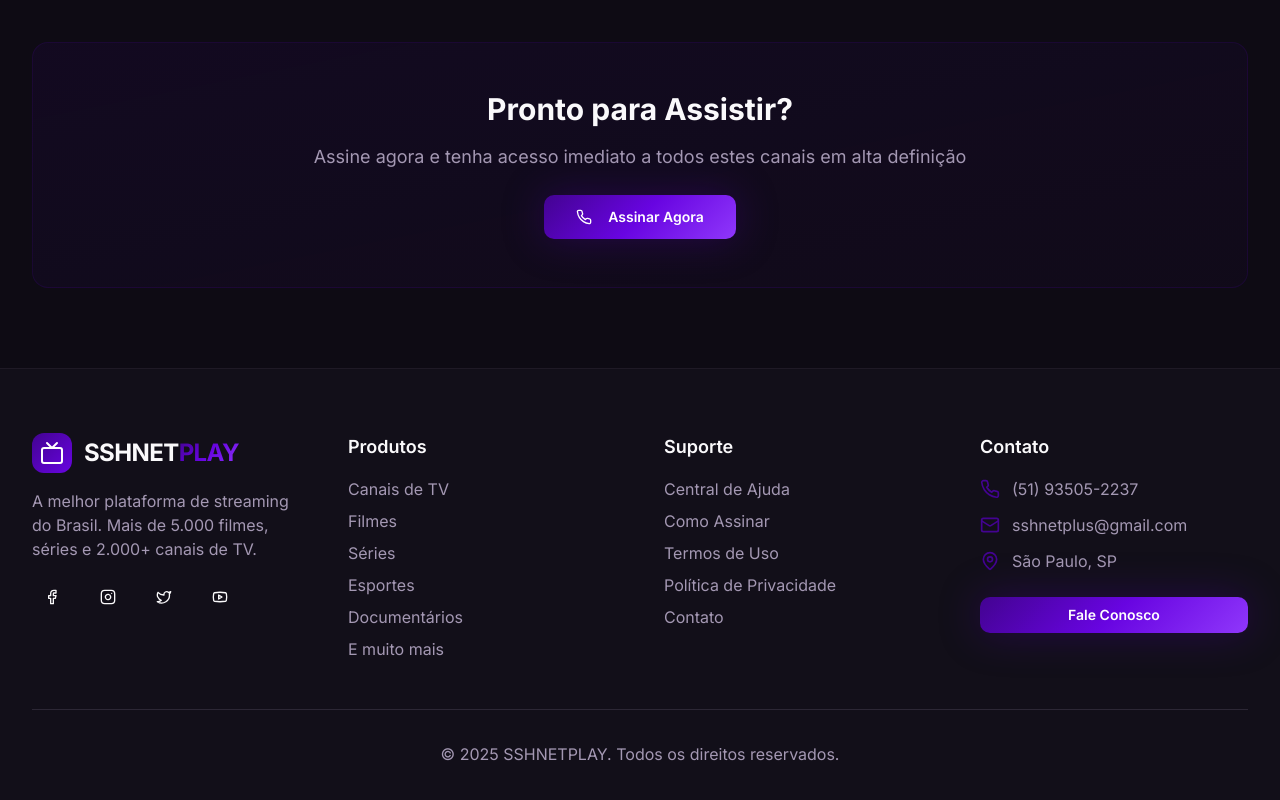
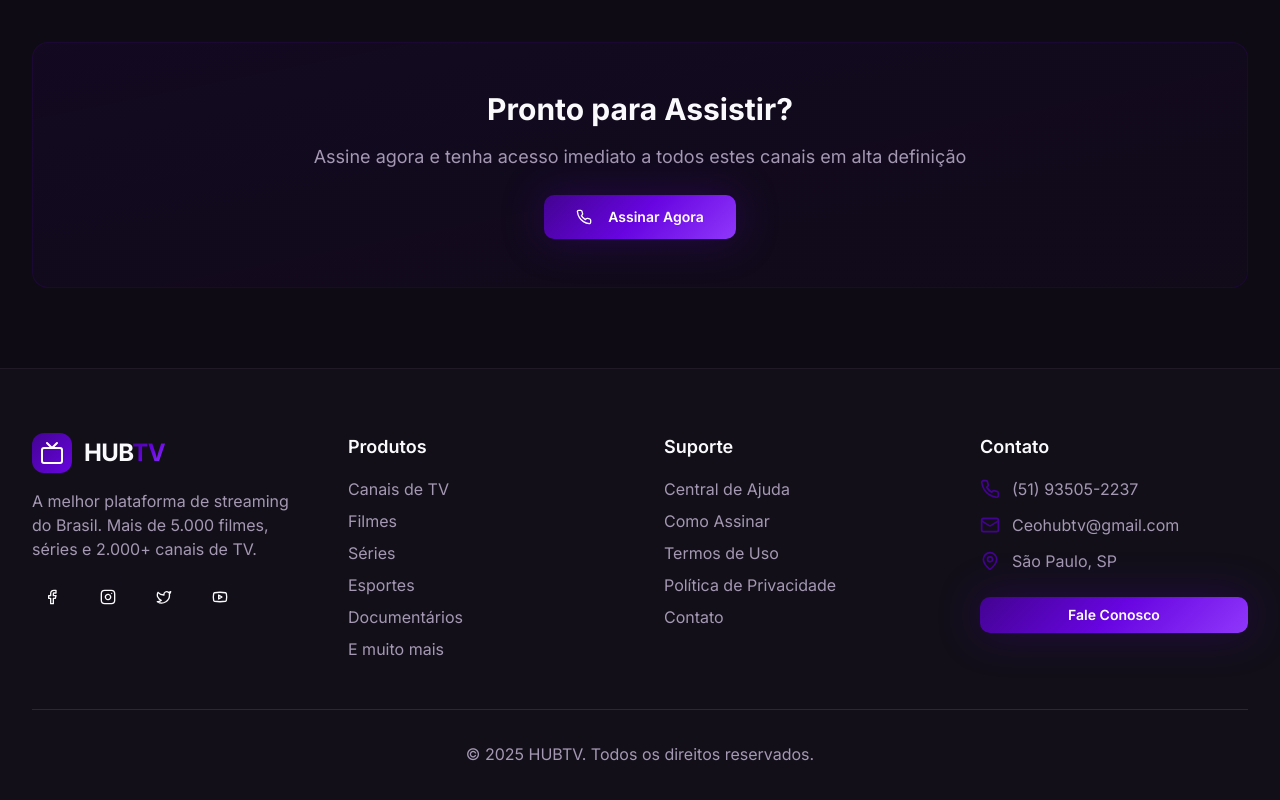
Before and after one commit to sshnetplus/hudtv, a React (Vite) app: page /canais in a window 1280 px wide. Shown: the part 4852-5652 px from the top of the page. Built offline with nearby package versions, Linux system fonts and the light colour scheme; the HTML template or start-up script is replaced by a standard one.

Commit message:
Update Footer.tsx

```diff
--- a/src/components/Footer.tsx
+++ b/src/components/Footer.tsx
@@ -13,7 +13,7 @@ export const Footer = () => {
               <div className="w-10 h-10 rounded-xl bg-gradient-to-br from-primary to-accent flex items-center justify-center">
                 <Tv className="w-6 h-6 text-white" />
               </div>
-              <span className="text-2xl font-bold tracking-tight">SSHNET<span className="text-gradient">PLAY</span></span>
+              <span className="text-2xl font-bold tracking-tight">HUB<span className="text-gradient">TV</span></span>
             </div>
             <p className="text-muted-foreground">
               A melhor plataforma de streaming do Brasil. Mais de 5.000 filmes, séries e 2.000+ canais de TV.
@@ -55,7 +55,7 @@ export const Footer = () => {
               <li><Link to="/" className="text-muted-foreground hover:text-primary transition-smooth">Como Assinar</Link></li>
               <li><Link to="/" className="text-muted-foreground hover:text-primary transition-smooth">Termos de Uso</Link></li>
               <li><Link to="/" className="text-muted-foreground hover:text-primary transition-smooth">Política de Privacidade</Link></li>
-              <li><a  href="https://wa.me/5551935052237" target="_blank" rel="noopener noreferrer"className="text-muted-foreground hover:text-primary transition-smooth">Contato</a></li>
+              <li><a  href="https://wa.me/5521988236325" target="_blank" rel="noopener noreferrer"className="text-muted-foreground hover:text-primary transition-smooth">Contato</a></li>
 
             </ul>
           </div>
@@ -71,7 +71,7 @@ export const Footer = () => {
               </div>
               <div className="flex items-center">
                 <Mail className="w-5 h-5 text-primary mr-3" />
-                <span className="text-muted-foreground">sshnetplus@gmail.com</span>
+                <span className="text-muted-foreground">Ceohubtv@gmail.com</span>
               </div>
               <div className="flex items-center">
                 <MapPin className="w-5 h-5 text-primary mr-3" />
@@ -80,7 +80,7 @@ export const Footer = () => {
             </div>
            <div className="mt-6">
   <a
-    href="https://wa.me/5551935052237"
+    href="https://wa.me/5521988236325"
     target="_blank"
     rel="noopener noreferrer"
   >
@@ -95,7 +95,7 @@ export const Footer = () => {
 
         <div className="border-t border-border mt-12 pt-8 text-center">
           <p className="text-muted-foreground">
-            © 2025 SSHNETPLAY. Todos os direitos reservados.
+            © 2025 HUBTV. Todos os direitos reservados.
           </p>
         </div>
       </div>
```
